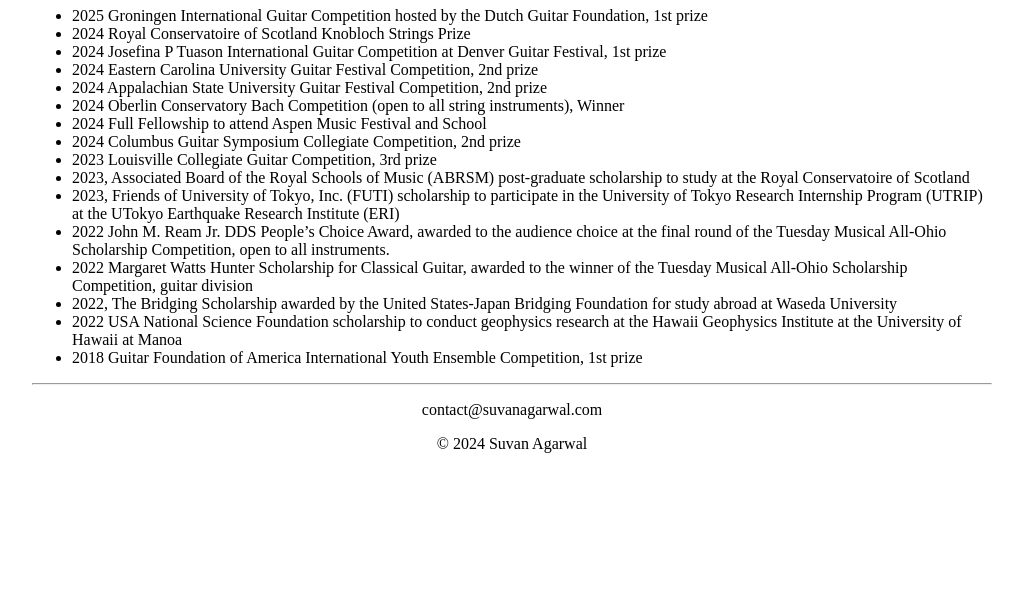
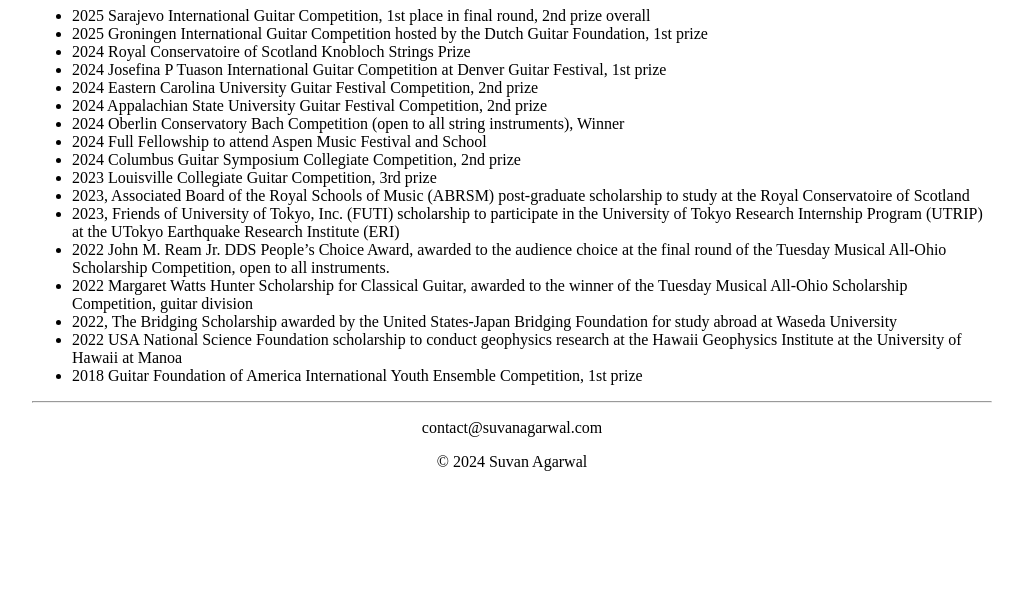
Before and after one commit to suvanagarwalguitar/suvanagarwalguitar.github.io, a plain HTML site: page awards.html in a window 1280 px wide. Shown: the part 208-800 px from the top of the page, without its empty margins (128-1151 px from the left). Drawn offline with Linux system fonts and the light colour scheme.

Commit message:
Update awards.html

```diff
--- a/awards.html
+++ b/awards.html
@@ -46,6 +46,7 @@
       <div>
         <h1>Awards and Scholarships</h1>
             <ul>
+              <li>2025 Sarajevo International Guitar Competition, 1st place in final round, 2nd prize overall</li>
               <li>2025 Groningen International Guitar Competition hosted by the Dutch Guitar Foundation, 1st prize</li>
               <li>2024 Royal Conservatoire of Scotland Knobloch Strings Prize</li>
               <li>2024 Josefina P Tuason International Guitar Competition at Denver Guitar Festival, 1st prize</li>
```
